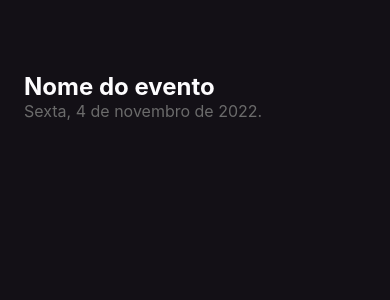
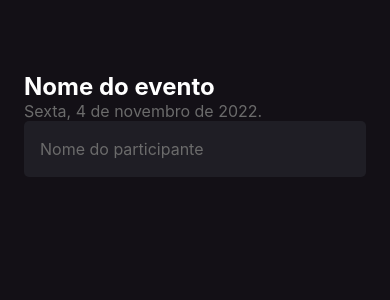
Before and after one commit to RayanneRamos/imhere, a React Native app: screen / in a window 390 px wide. Shown: the top 300 px of the page. Built offline with nearby package versions, Linux system fonts and the light colour scheme.

Commit message:
criando o input para adicionar os participantes

```diff
--- a/src/screens/Home/index.tsx
+++ b/src/screens/Home/index.tsx
@@ -1,4 +1,4 @@
-import { Text, View } from "react-native";
+import { Text, TextInput, View } from "react-native";
 import { styles } from "./styles";
 
 export function Home() {
@@ -6,6 +6,11 @@
     <View style={styles.container}>
       <Text style={styles.eventName}>Nome do evento</Text>
       <Text style={styles.eventDate}>Sexta, 4 de novembro de 2022.</Text>
+      <TextInput
+        style={styles.input}
+        placeholder="Nome do participante"
+        placeholderTextColor="#6b6b6b"
+      />
     </View>
   );
 }
--- a/src/screens/Home/styles.ts
+++ b/src/screens/Home/styles.ts
@@ -8,7 +8,7 @@
   },
 
   eventName: {
-    color: "#fdfcfe",
+    color: "#fff",
     fontSize: 24,
     fontWeight: "bold",
     marginTop: 48,
@@ -18,4 +18,13 @@
     color: "#6b6b6b",
     fontSize: 16,
   },
+
+  input: {
+    backgroundColor: "#1f1e25",
+    height: 56,
+    borderRadius: 5,
+    color: "#fff",
+    padding: 16,
+    fontSize: 16,
+  },
 });
```
